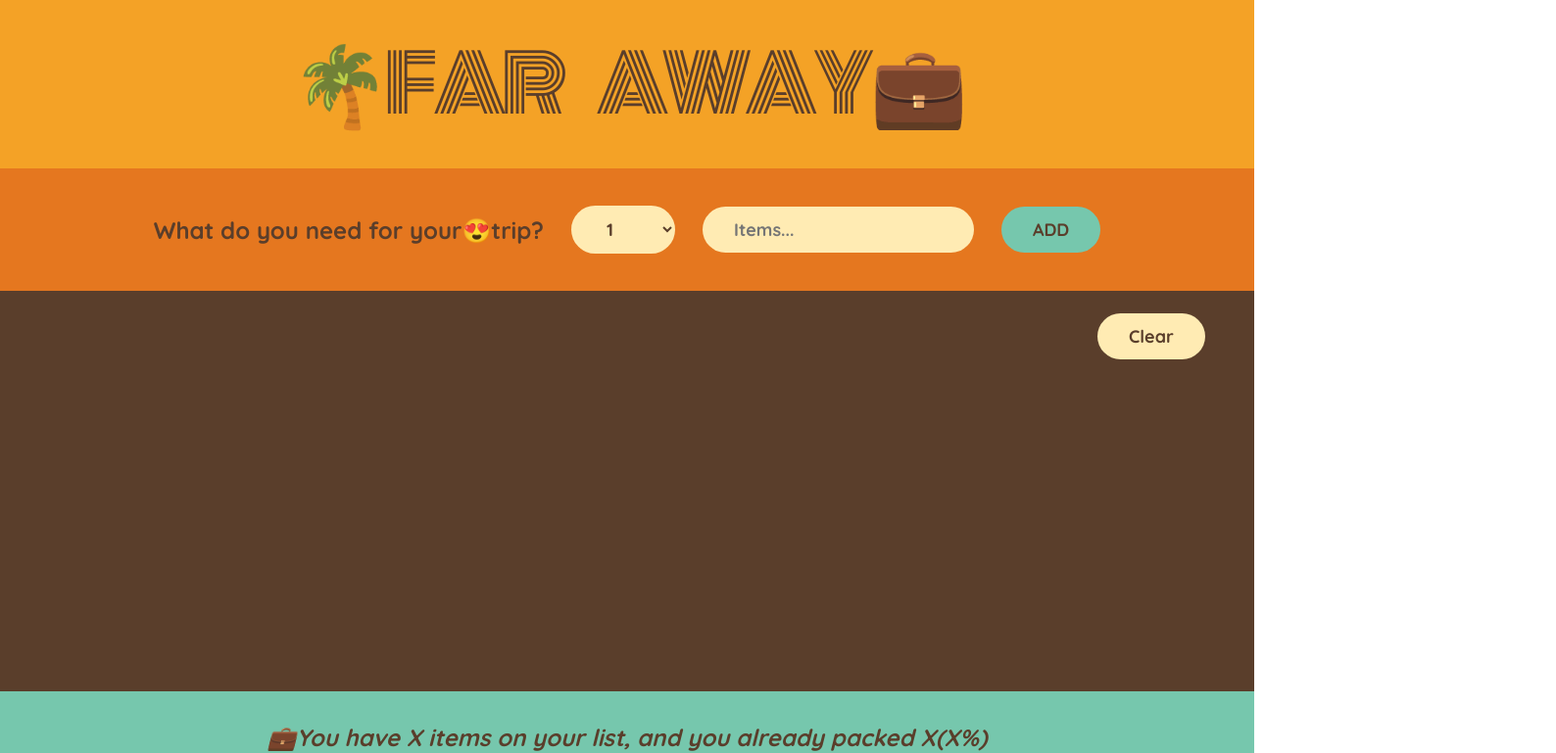
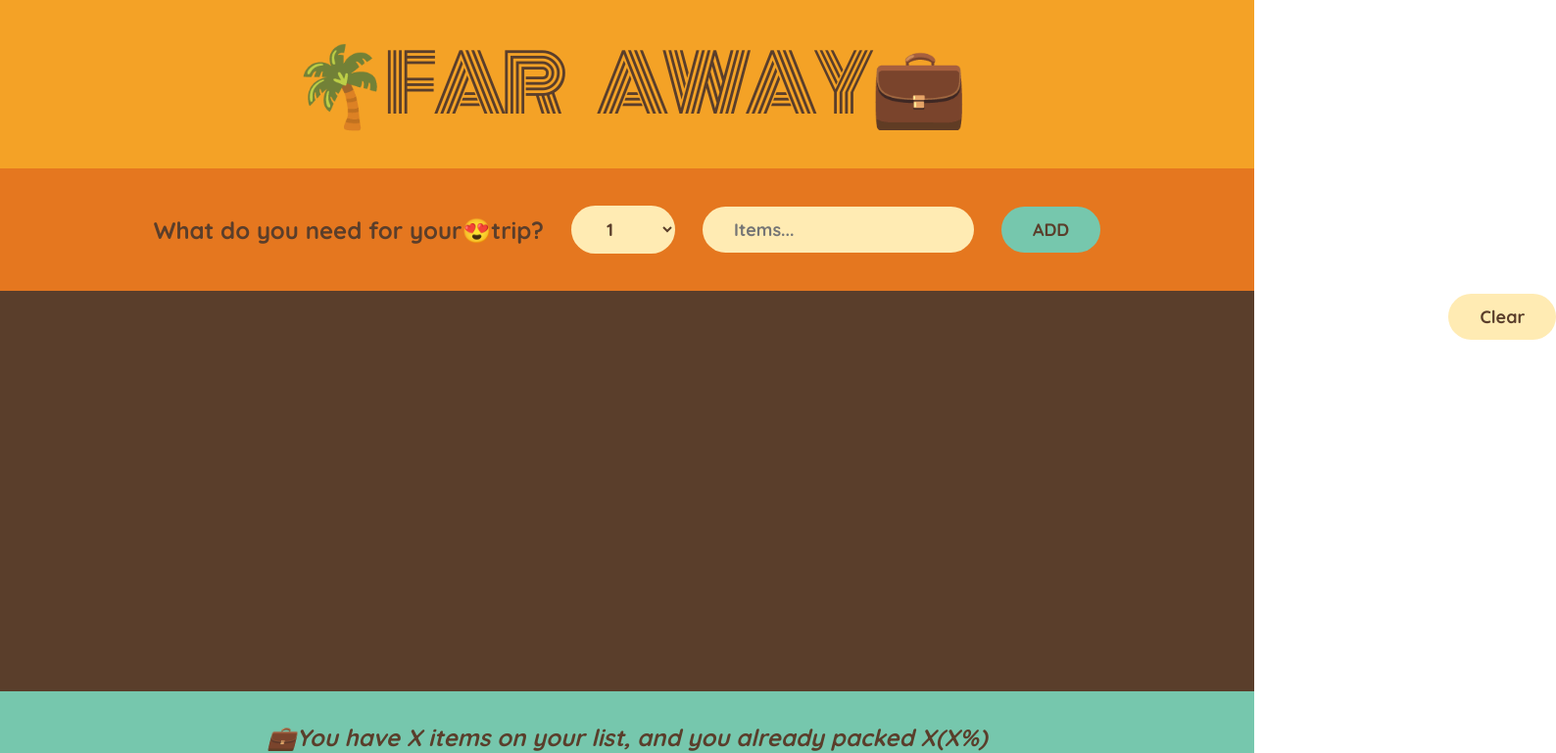
Before and after one commit to Hallowdread/travel-items-tracker, a React (Vite) app: page / in a window 1280 px wide. Shown: the top 769 px of the page at 98% size, 1588 px wide, since content can reach past the window. Built offline with nearby package versions, Linux system fonts and the light colour scheme.

Commit message:
fixed clear btn bug

```diff
--- a/src/index.css
+++ b/src/index.css
@@ -93,12 +93,13 @@ input {
 
 .clear-btn {
   position: absolute;
-  top: 300px;
-  right: 8px;
-  background: none;
-  border: none;
-  cursor: pointer;
-  font-size: 14px;
+}
+
+.clear-btn button {
+  position: relative;
+  left: 700%;
+  bottom: 60px;
+  margin-left: auto;
 }
 
 .list ul {
@@ -156,13 +157,6 @@ input[type="checkbox"] {
     display: block;
     padding: 1rem 2rem;
     text-align: center;
-  }
-
-  .clear-btn {
-    top: 500px;
-    left: 220px;
-    font-size: 5px;
-    padding: 10px;
   }
 
   h3,
@@ -240,18 +234,4 @@ input[type="checkbox"] {
   button {
     margin: 1rem;
   }
-
-  .clear-btn {
-    top: 300px;
-    left: 670px;
-    padding: 10px;
-  }
 }
-
-@media (min-width: 1279px) {
-  .clear-btn {
-    top: 300px;
-    left: 1100px;
-    padding: 10px;
-  }
-}
```
